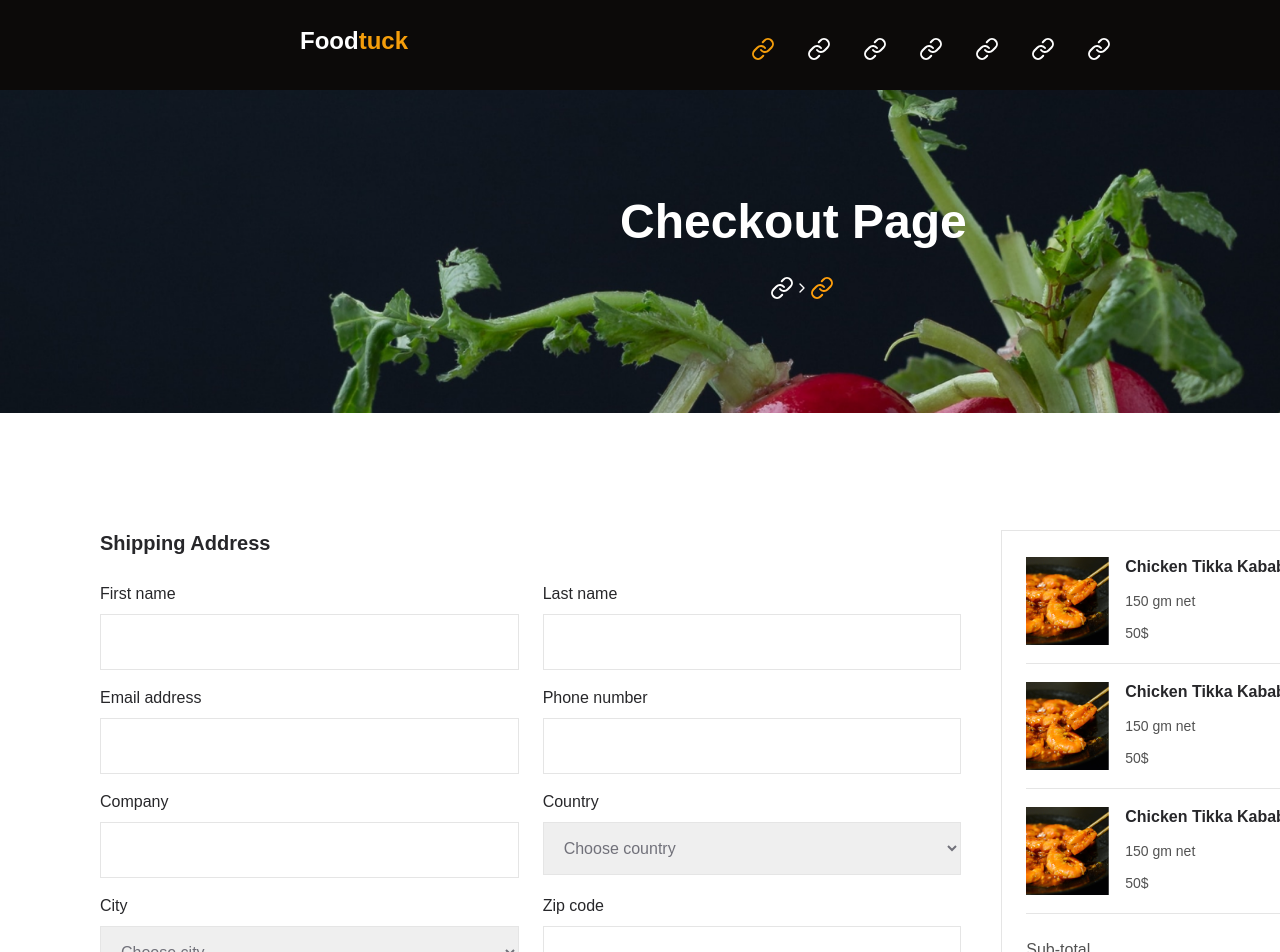
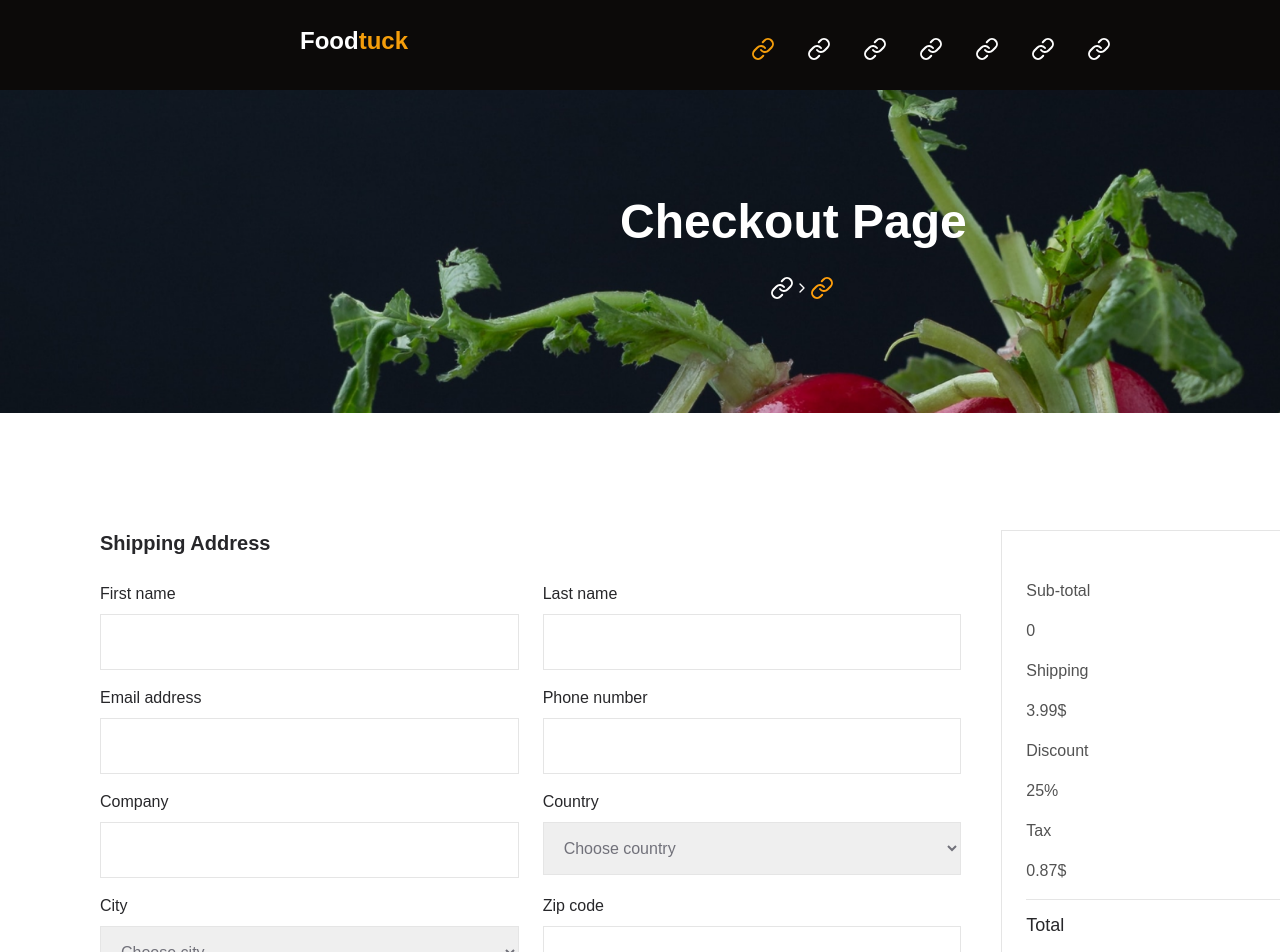
Before and after one commit to SSalmanAli/final-hackathon-ecommerce-functionality, a Next.js app: page /check-out in a window 1280 px wide. Shown: the top 952 px of the page. Built offline with nearby package versions, Linux system fonts and the light colour scheme.

Commit message:
day 7 done
day 7 done

```diff
--- a/src/app/cart/cartPage.tsx
+++ b/src/app/cart/cartPage.tsx
@@ -8,12 +8,14 @@ import bgPic from '/public/images/menutop.png'
 import { ChevronRight, Search, UserRound } from "lucide-react"
 import { useAppDispatch, useAppSelector } from '../store/hooks';
 import { addCart, delItem, subtractCart } from '../store/features/cart';
+import {addToCheckout} from '../store/features/checkout'
 
 const CartPage = () => {
     const cartArray = useAppSelector((state: { cart: { price: number, dPrice: number, qty: number, image: string, id: number ,  name: string, uuid: string | number }[] }) => state.cart)
     const total = cartArray.reduce((total , arr) => {return (total+((arr.price-(arr.price*arr.dPrice)/100))*arr.qty)},0)
     const dispatch = useAppDispatch()
     const grandTotal = total + 3.99
+    const checkout = useAppSelector((state) => state.cart)
     return(
         <div>
 
@@ -153,12 +155,12 @@ const CartPage = () => {
       </div>
       <div className="flex justify-between font-bold text-[15.5px]">
         <span>Total Amount</span>
-        <span>${grandTotal}</span>
+        <span>${grandTotal.toFixed(2)}</span>
       </div>
     </div>
 
 <Link href="/check-out">
-    <button className="mt-4 w-full flex justify-center bg-yellow-500 text-white py-2 rounded-md hover:bg-yellow-600">
+    <button onClick={() => dispatch(addToCheckout(checkout) , total , grandTotal)} className="mt-4 w-full flex justify-center bg-yellow-500 text-white py-2 rounded-md hover:bg-yellow-600">
         Proceed to Checkout
     </button>
       </Link>
--- a/src/app/check-out/page.tsx
+++ b/src/app/check-out/page.tsx
@@ -1,11 +1,16 @@
-import Image from 'next/image'
-import tikka from '/public/images/tikka.png'
+"use client"
+
+import Link2 from 'next/link';
+import Image from 'next/image';
 import { FaArrowRight } from 'react-icons/fa'
-import { ChevronLeft, ChevronRight, Link, Search, UserRound } from 'lucide-react'
+import { ChevronLeft, Link , ChevronRight, Search, UserRound } from 'lucide-react'
 import { PiHandbag } from 'react-icons/pi'
 import bgPic from '/public/images/menutop.png'
-
-const page = () => {
+import {useAppSelector} from '../store/hooks'
+const Page = () => {
+  const checkout = useAppSelector((state) => state.cart)
+  const total = checkout.reduce((total , arr) => {return (total+((arr.price-(arr.price*arr.dPrice)/100))*arr.qty)},0)
+  const grandTotal = total + 3.99
   return (
     <main className='w-fit h-fit' >
       {/* Header */}
@@ -125,6 +130,7 @@ const page = () => {
                 <label >Same as shipping address</label>
               </div>
               <div className="flex flex-wrap gap-6 mt-6">
+                <Link2 href="/cart">
                 <button type="button" className="flex flex-col flex-1 grow shrink-0 basis-0 text-neutral-600 w-fit max-md:max-w-full">
                   <div className="flex flex-col justify-center items-center px-16 py-4 w-full border border-solid border-neutral-200 max-md:px-5 max-md:max-w-full">
                     <div className="flex gap-2 max-w-full w-[117px]">
@@ -133,6 +139,7 @@ const page = () => {
                     </div>
                   </div>
                 </button>
+                </Link2>
                 <button type="submit" className="flex flex-col flex-1 grow shrink-0 text-white bg-amber-500 basis-0 w-fit max-md:max-w-full">
                   <div className="flex flex-col justify-center items-center px-16 py-4 w-full bg-amber-500 max-md:px-5 max-md:max-w-full">
                     <div className="flex gap-2 max-w-full w-[174px]">
@@ -145,58 +152,47 @@ const page = () => {
             </form>
           </div>
 
-          <div className="flex flex-col ml-5 w-[424px] h-[700px] max-md:ml-0 max-md:w-full">
-            <div className="flex flex-col items-start p-6 mx-auto w-full text-sm border border-solid border-neutral-200 max-md:px-5 max-md:mt-6 max-md:max-w-full">
-              <div className="flex gap-4 text-neutral-600">
+          <div className="flex flex-col ml-5 w-[424px] h-[700px] max-md:ml-0  max-md:w-full">
+            <div className="flex flex-col  items-start p-6 mx-auto w-full text-sm border border-solid border-neutral-200 max-md:px-5 max-md:mt-6 max-md:max-w-full">
+
+              {checkout.map((item , i) => (
+              <div key={i}>
+              <div className="flex gap-4  text-neutral-600">
                 <Image
-                  src={tikka}
-                  alt="Chicken Tikka Kabab" className="object-contain shrink-0 aspect-[0.94] w-[83px]" />
+                width = {83}
+                height = {100}
+                  src={item.image}
+                  alt="Chicken Tikka Kabab" className="object-contain shrink-0 aspect-[0.94] " />
                 <div className="flex flex-col items-start self-start">
-                  <div className="self-stretch text-base font-bold text-zinc-800">Chicken Tikka Kabab</div>
+                  <div className="self-stretch text-base font-bold text-zinc-800">{item.name}</div>
                   <div className="mt-2 leading-loose">150 gm net</div>
-                  <div className="mt-1 leading-loose">50$</div>
+                  <div className="flex gap-4">
+                    <h1 className='mt-1 leading-loose'>qty = {item.qty}</h1>
+                  <div className="mt-1 leading-loose">{item.price}$</div>
+                  </div>
                 </div>
               </div>
               <hr className="w-full mt-4 border-t border-neutral-200" />
-              <div className="flex gap-4 mt-4 text-neutral-600">
-                <Image
-                  src={tikka}
-                  alt="Chicken Tikka Kabab" className="object-contain shrink-0 aspect-[0.94] w-[83px]" />
-                <div className="flex flex-col items-start self-start">
-                  <div className="self-stretch text-base font-bold text-zinc-800">Chicken Tikka Kabab</div>
-                  <div className="mt-2 leading-loose">150 gm net</div>
-                  <div className="mt-1 leading-loose">50$</div>
-                </div>
               </div>
-              <hr className="w-full mt-4 border-t border-neutral-200" />
-              <div className="flex gap-4 mt-4 text-neutral-600">
-                <Image
-                  src={tikka}
-                  alt="Chicken Tikka Kabab"
-                  className="object-contain shrink-0 aspect-[0.94] w-[83px]" />
-                <div className="flex flex-col items-start self-start">
-                  <div className="self-stretch text-base font-bold text-zinc-800">Chicken Tikka Kabab</div>
-                  <div className="mt-2 leading-loose">150 gm net</div>
-                  <div className="mt-1 leading-loose">50$</div>
-                </div>
-              </div>
-              <hr className="w-full mt-4 border-t border-neutral-200" />
+              ))}
+
+
               <div className="flex gap-10 self-stretch mt-6 text-base whitespace-nowrap">
                 <dl className="flex flex-col flex-1 text-neutral-600">
                   <dt>Sub-total</dt>
-                  <dd className="mt-4 max-md:mr-0.5">130$</dd>
+                  <dd className="mt-4 max-md:mr-0.5">{total}</dd>
                   <dt className="mt-4">Shipping</dt>
-                  <dd className="mt-4">Free</dd>
+                  <dd className="mt-4">3.99$</dd>
                   <dt className="mt-4">Discount</dt>
                   <dd className="mt-4">25%</dd>
                   <dt className="mt-4">Tax</dt>
-                  <dd className="mt-4">54.76$</dd>
+                  <dd className="mt-4">0.87$</dd>
                 </dl>
               </div>
               <hr className="w-full mt-4 border-t border-neutral-200" />
               <div className="flex gap-5 justify-between self-stretch mt-4 text-lg leading-none whitespace-nowrap text-zinc-800">
                 <div>Total</div>
-                <div className="font-bold">432.65$</div>
+                <div className="font-bold">{grandTotal}$</div>
               </div>
               <button type="button" className="flex gap-2.5 justify-center items-center self-stretch px-12 py-4 mt-6 text-lg leading-none text-white bg-amber-500 rounded-md max-md:px-5">
                 <span className="self-stretch my-auto">Place an order</span>
@@ -204,6 +200,8 @@ const page = () => {
               </button>
             </div>
           </div>
+
+
         </div>
       </div>
 
@@ -212,4 +210,4 @@ const page = () => {
   )
 }
 
-export default page
+export default Page
--- /dev/null
+++ b/src/app/store/features/checkout.tsx
@@ -0,0 +1,24 @@
+import { Cart } from '@/app/utils/types'
+import { createSlice } from '@reduxjs/toolkit'
+
+// Define the initial state using that type
+const initialState: Cart[] = []
+
+export const checkoutSlice = createSlice({
+  name: 'checkout',
+  // `createSlice` will infer the state type from the `initialState` argument
+  initialState,
+  reducers: {
+    // add to cart functionlity
+    addToCheckout(state , action){
+    const uuid = Math.floor(1000 + Math.random()*9000 )
+    const newObj = {...action.payload , uuid}
+    state.push(newObj);
+    },
+  },
+})
+
+export const {addToCheckout} = checkoutSlice.actions
+
+
+export default checkoutSlice.reducer
```
Also changed, not shown: 1 other file (tests, documents, lock files or other folders).
